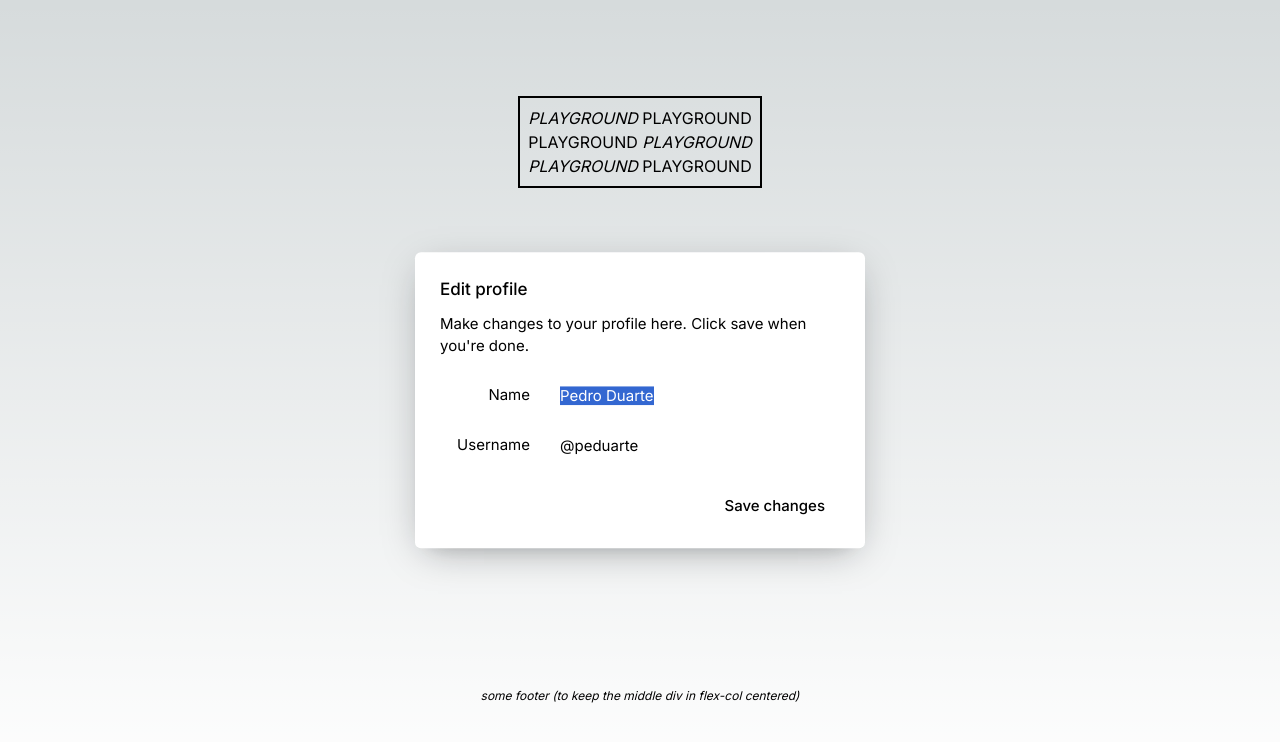
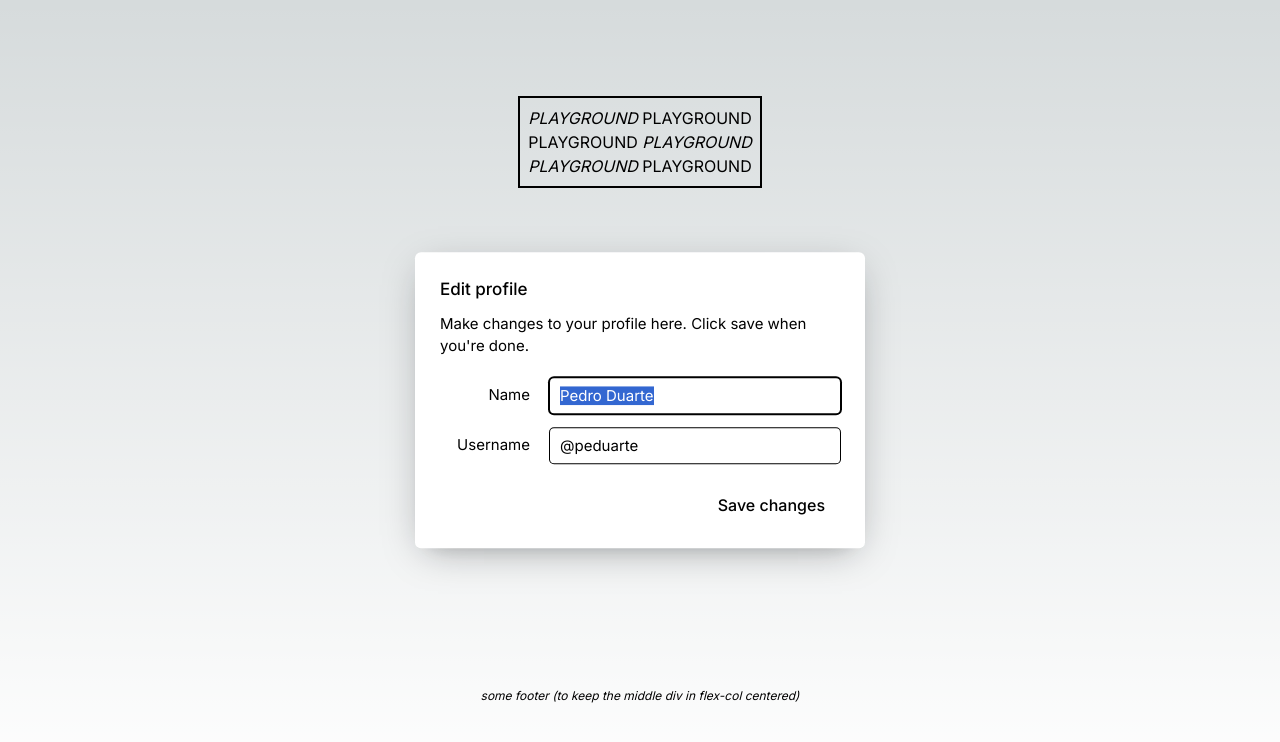
Before and after one commit to dCO2/nextjs-playground, a Next.js app: page / in a window 1280 px wide. Both pictures are taken after a click on the button "Edit profile". Shown: the top 742 px of the page. Built offline with nearby package versions, Linux system fonts and the light colour scheme.

Commit message:
dialog with tailwindcss

```diff
--- a/app/dialog/page.tsx
+++ b/app/dialog/page.tsx
@@ -1,39 +1,55 @@
 "use client"
 import React from 'react';
 import * as Dialog from '@radix-ui/react-dialog';
-import './styles.css';
 
 const DialogDemo = () => (
   <Dialog.Root>
     <Dialog.Trigger asChild>
-      <button className="Button violet">Edit profile</button>
+      <button className="text-violet11 shadow-blackA7 hover:bg-mauve3 inline-flex h-[35px] items-center justify-center rounded-[4px] bg-white px-[15px] font-medium leading-none shadow-[0_2px_10px] focus:shadow-[0_0_0_2px] focus:shadow-black focus:outline-none">
+        Edit profile
+      </button>
     </Dialog.Trigger>
     <Dialog.Portal>
-      <Dialog.Overlay className="DialogOverlay" />
-      <Dialog.Content className="DialogContent">
-        <Dialog.Title className="DialogTitle">Edit profile</Dialog.Title>
-        <Dialog.Description className="DialogDescription">
+      <Dialog.Overlay className="bg-blackA9 data-[state=open]:animate-overlayShow fixed inset-0" />
+      <Dialog.Content className="data-[state=open]:animate-contentShow fixed top-[50%] left-[50%] max-h-[85vh] w-[90vw] max-w-[450px] translate-x-[-50%] translate-y-[-50%] rounded-[6px] bg-white p-[25px] shadow-[hsl(206_22%_7%_/_35%)_0px_10px_38px_-10px,_hsl(206_22%_7%_/_20%)_0px_10px_20px_-15px] focus:outline-none">
+        <Dialog.Title className="text-mauve12 m-0 text-[17px] font-medium">
+          Edit profile
+        </Dialog.Title>
+        <Dialog.Description className="text-mauve11 mt-[10px] mb-5 text-[15px] leading-normal">
           Make changes to your profile here. Click save when you're done.
         </Dialog.Description>
-        <fieldset className="Fieldset">
-          <label className="Label" htmlFor="name">
+        <fieldset className="mb-[15px] flex items-center gap-5">
+          <label className="text-violet11 w-[90px] text-right text-[15px]" htmlFor="name">
             Name
           </label>
-          <input className="Input" id="name" defaultValue="Pedro Duarte" />
+          <input
+            className="text-violet11 shadow-violet7 focus:shadow-violet8 inline-flex h-[35px] w-full flex-1 items-center justify-center rounded-[4px] px-[10px] text-[15px] leading-none shadow-[0_0_0_1px] outline-none focus:shadow-[0_0_0_2px]"
+            id="name"
+            defaultValue="Pedro Duarte"
+          />
         </fieldset>
-        <fieldset className="Fieldset">
-          <label className="Label" htmlFor="username">
+        <fieldset className="mb-[15px] flex items-center gap-5">
+          <label className="text-violet11 w-[90px] text-right text-[15px]" htmlFor="username">
             Username
           </label>
-          <input className="Input" id="username" defaultValue="@peduarte" />
+          <input
+            className="text-violet11 shadow-violet7 focus:shadow-violet8 inline-flex h-[35px] w-full flex-1 items-center justify-center rounded-[4px] px-[10px] text-[15px] leading-none shadow-[0_0_0_1px] outline-none focus:shadow-[0_0_0_2px]"
+            id="username"
+            defaultValue="@peduarte"
+          />
         </fieldset>
-        <div style={{ display: 'flex', marginTop: 25, justifyContent: 'flex-end' }}>
+        <div className="mt-[25px] flex justify-end">
           <Dialog.Close asChild>
-            <button className="Button green">Save changes</button>
+            <button className="bg-green4 text-green11 hover:bg-green5 focus:shadow-green7 inline-flex h-[35px] items-center justify-center rounded-[4px] px-[15px] font-medium leading-none focus:shadow-[0_0_0_2px] focus:outline-none">
+              Save changes
+            </button>
           </Dialog.Close>
         </div>
         <Dialog.Close asChild>
-          <button className="IconButton" aria-label="Close">
+          <button
+            className="text-violet11 hover:bg-violet4 focus:shadow-violet7 absolute top-[10px] right-[10px] inline-flex h-[25px] w-[25px] appearance-none items-center justify-center rounded-full focus:shadow-[0_0_0_2px] focus:outline-none"
+            aria-label="Close"
+          >
             {/* <Cross2Icon /> */}
           </button>
         </Dialog.Close>
--- a/app/dialog/styles.css
+++ /dev/null
@@ -1,155 +0,0 @@
-/* @import '@radix-ui/colors/black-alpha.css';
-@import '@radix-ui/colors/green.css';
-@import '@radix-ui/colors/mauve.css';
-@import '@radix-ui/colors/violet.css'; */
-
-/* reset */
-button,
-fieldset,
-input {
-  all: unset;
-}
-
-.DialogOverlay {
-  background-color: var(--black-a9);
-  position: fixed;
-  inset: 0;
-  animation: overlayShow 150ms cubic-bezier(0.16, 1, 0.3, 1);
-}
-
-.DialogContent {
-  background-color: white;
-  border-radius: 6px;
-  box-shadow: hsl(206 22% 7% / 35%) 0px 10px 38px -10px, hsl(206 22% 7% / 20%) 0px 10px 20px -15px;
-  position: fixed;
-  top: 50%;
-  left: 50%;
-  transform: translate(-50%, -50%);
-  width: 90vw;
-  max-width: 450px;
-  max-height: 85vh;
-  padding: 25px;
-  animation: contentShow 150ms cubic-bezier(0.16, 1, 0.3, 1);
-}
-.DialogContent:focus {
-  outline: none;
-}
-
-.DialogTitle {
-  margin: 0;
-  font-weight: 500;
-  color: var(--mauve-12);
-  font-size: 17px;
-}
-
-.DialogDescription {
-  margin: 10px 0 20px;
-  color: var(--mauve-11);
-  font-size: 15px;
-  line-height: 1.5;
-}
-
-.Button {
-  display: inline-flex;
-  align-items: center;
-  justify-content: center;
-  border-radius: 4px;
-  padding: 0 15px;
-  font-size: 15px;
-  line-height: 1;
-  font-weight: 500;
-  height: 35px;
-}
-.Button.violet {
-  background-color: white;
-  color: var(--violet-11);
-  box-shadow: 0 2px 10px var(--black-a7);
-}
-.Button.violet:hover {
-  background-color: var(--mauve-3);
-}
-.Button.violet:focus {
-  box-shadow: 0 0 0 2px black;
-}
-.Button.green {
-  background-color: var(--green-4);
-  color: var(--green-11);
-}
-.Button.green:hover {
-  background-color: var(--green-5);
-}
-.Button.green:focus {
-  box-shadow: 0 0 0 2px var(--green-7);
-}
-
-.IconButton {
-  font-family: inherit;
-  border-radius: 100%;
-  height: 25px;
-  width: 25px;
-  display: inline-flex;
-  align-items: center;
-  justify-content: center;
-  color: var(--violet-11);
-  position: absolute;
-  top: 10px;
-  right: 10px;
-}
-.IconButton:hover {
-  background-color: var(--violet-4);
-}
-.IconButton:focus {
-  box-shadow: 0 0 0 2px var(--violet-7);
-}
-
-.Fieldset {
-  display: flex;
-  gap: 20px;
-  align-items: center;
-  margin-bottom: 15px;
-}
-
-.Label {
-  font-size: 15px;
-  color: var(--violet-11);
-  width: 90px;
-  text-align: right;
-}
-
-.Input {
-  width: 100%;
-  flex: 1;
-  display: inline-flex;
-  align-items: center;
-  justify-content: center;
-  border-radius: 4px;
-  padding: 0 10px;
-  font-size: 15px;
-  line-height: 1;
-  color: var(--violet-11);
-  box-shadow: 0 0 0 1px var(--violet-7);
-  height: 35px;
-}
-.Input:focus {
-  box-shadow: 0 0 0 2px var(--violet-8);
-}
-
-@keyframes overlayShow {
-  from {
-    opacity: 0;
-  }
-  to {
-    opacity: 1;
-  }
-}
-
-@keyframes contentShow {
-  from {
-    opacity: 0;
-    transform: translate(-50%, -48%) scale(0.96);
-  }
-  to {
-    opacity: 1;
-    transform: translate(-50%, -50%) scale(1);
-  }
-}
```
